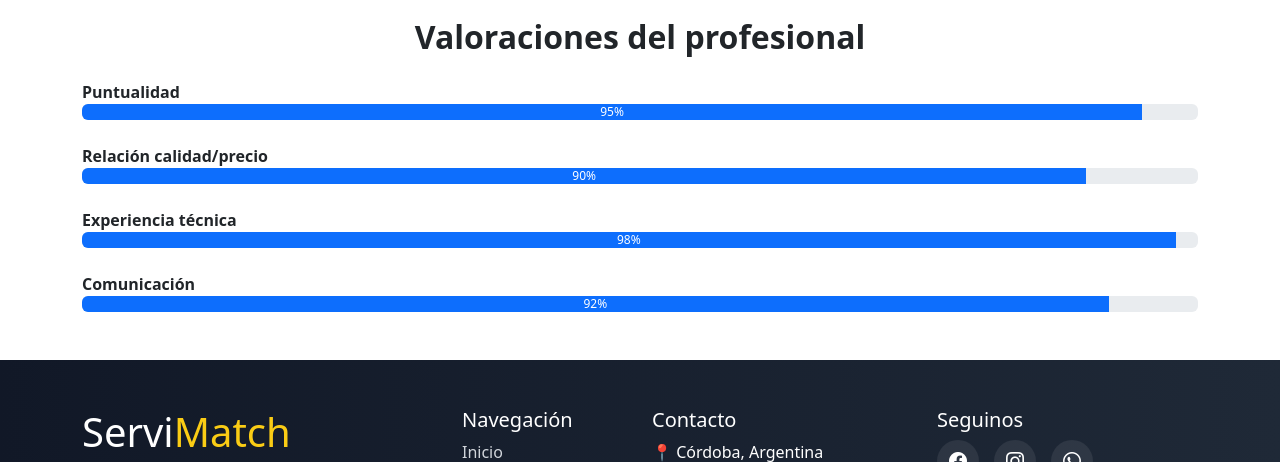
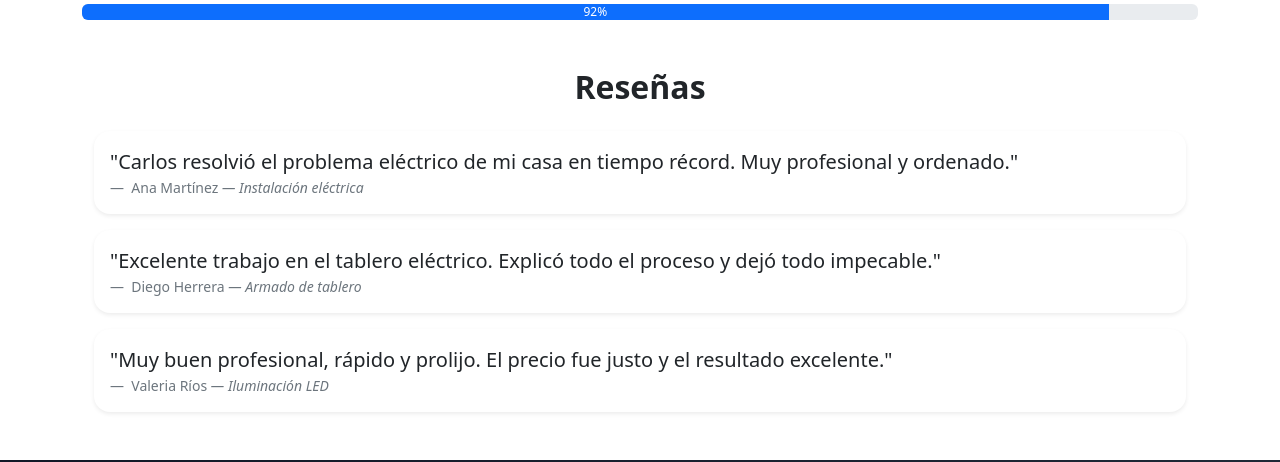
Before and after one commit to ISPC-2026-PROGRAMADOR-WEB-CodigoMaestro/ISPC-MODULO-PROGRAMDOR-WEB-CODIGO-MAESTRO-2026, an Angular app in the folder Frontend/app/: page /detalle-profesional/1 in a window 1280 px wide. Shown: the part 1775-2237 px from the top of the page. Built offline with nearby package versions, Linux system fonts and the light colour scheme.

Commit message:
Se agrego la seccion reseña y se modifico el carrusel en el componente de detalle-profesional

```diff
--- a/Frontend/app/src/app/pages/detalle-profesional/detalle-profesional.css
+++ b/Frontend/app/src/app/pages/detalle-profesional/detalle-profesional.css
@@ -6,3 +6,12 @@
   height: 600px;
   object-fit: contain;
 }
+
+.imagen-trabajo {
+  height: 650px;
+  width: 1200px;
+  display: flex;
+  justify-content: center;
+  align-items: center;
+  margin: 0 auto;
+}
--- a/Frontend/app/src/app/pages/detalle-profesional/detalle-profesional.html
+++ b/Frontend/app/src/app/pages/detalle-profesional/detalle-profesional.html
@@ -75,7 +75,7 @@
 
           <img
             [src]="trabajo.imagen"
-            class="d-block w-100 rounded"
+            class="d-block  rounded imagen-trabajo"
             [alt]="trabajo.titulo">
 
           <div class="carousel-caption d-none d-md-block">
@@ -169,4 +169,28 @@
 
   }
 
+<section class="container my-5">
+
+  <h2 class="fw-bold text-center mb-4">Reseñas</h2>
+
+  @for (resena of profesional.resenas; track resena.nombre) {
+
+    <div class="card border-0 shadow-sm rounded-4 mb-3">
+      <div class="card-body">
+        <figure class="mb-0">
+          <blockquote class="blockquote">
+            <p>
+              "{{ resena.comentario }}"
+            </p>
+          </blockquote>
+          <figcaption class="blockquote-footer mb-0">
+            {{ resena.nombre }}
+            <cite> — {{ resena.servicio }}</cite>
+          </figcaption>
+        </figure>
+      </div>
+    </div>
+
+  }
+
 </section>
--- a/Frontend/app/src/app/pages/detalle-profesional/detalle-profesional.ts
+++ b/Frontend/app/src/app/pages/detalle-profesional/detalle-profesional.ts
@@ -61,6 +61,24 @@ export class DetalleProfesional {
       criterio: 'Comunicación',
       porcentaje: 92
     }
+  ],
+
+  resenas: [
+    {
+      nombre: 'Ana Martínez',
+      comentario: 'Carlos resolvió el problema eléctrico de mi casa en tiempo récord. Muy profesional y ordenado.',
+      servicio: 'Instalación eléctrica'
+    },
+    {
+      nombre: 'Diego Herrera',
+      comentario: 'Excelente trabajo en el tablero eléctrico. Explicó todo el proceso y dejó todo impecable.',
+      servicio: 'Armado de tablero'
+    },
+    {
+      nombre: 'Valeria Ríos',
+      comentario: 'Muy buen profesional, rápido y prolijo. El precio fue justo y el resultado excelente.',
+      servicio: 'Iluminación LED'
+    }
   ]
 
     },
@@ -113,6 +131,24 @@ export class DetalleProfesional {
     {
       criterio: 'Comunicación',
       porcentaje: 98
+    }
+  ],
+
+    resenas: [
+    {
+      nombre: 'Laura García',
+      comentario: 'Excelente trabajo, muy prolijo y puntual. El mueble quedó exactamente como lo pedí.',
+      servicio: 'Carpintería a medida'
+    },
+    {
+      nombre: 'Martín Cabrera',
+      comentario: 'Nos hizo las puertas de toda la casa, quedaron perfectas. Muy recomendable.',
+      servicio: 'Reparación de puertas'
+    },
+    {
+      nombre: 'Paula Juárez',
+      comentario: 'Instaló el piso de madera en tiempo y forma. Muy atento y con buena comunicación.',
+      servicio: 'Pisos de madera'
     }
   ]
 
@@ -167,6 +203,24 @@ export class DetalleProfesional {
       criterio: 'Comunicación',
       porcentaje: 85
     }
+  ],
+
+    resenas: [
+    {
+      nombre: 'Roberto Sánchez',
+      comentario: 'Pintó toda la fachada en dos días. Terminaciones impecables y muy buen precio.',
+      servicio: 'Pintura de exteriores'
+    },
+    {
+      nombre: 'Gabriela Molina',
+      comentario: 'Pintó el living y los dormitorios, quedó hermoso. Muy limpio y ordenado mientras trabajaba.',
+      servicio: 'Pintura de interiores'
+    },
+    {
+      nombre: 'Tomás Aguirre',
+      comentario: 'Hizo una textura decorativa en el comedor que quedó espectacular. Muy creativo.',
+      servicio: 'Pintura decorativa'
+    }
   ]
 
     },
@@ -219,6 +273,24 @@ export class DetalleProfesional {
     {
       criterio: 'Comunicación',
       porcentaje: 92
+    }
+  ],
+
+    resenas: [
+    {
+      nombre: 'Marcelo Torres',
+      comentario: 'Llevé el auto con un problema que nadie había podido resolver y Javier lo solucionó el mismo día.',
+      servicio: 'Diagnóstico automotriz'
+    },
+    {
+      nombre: 'Cecilia Navarro',
+      comentario: 'Cambió los frenos del auto de manera rápida y segura. Precio muy razonable.',
+      servicio: 'Cambio de frenos'
+    },
+    {
+      nombre: 'Gustavo Peralta',
+      comentario: 'Hizo el service completo del auto, todo quedó en perfecto estado. Muy profesional.',
+      servicio: 'Service completo'
     }
   ]
 
@@ -273,6 +345,24 @@ export class DetalleProfesional {
       criterio: 'Comunicación',
       porcentaje: 98
     }
+  ],
+
+  resenas: [
+    {
+      nombre: 'Claudia Romero',
+      comentario: 'Fernando instaló el termotanque solar en pocas horas, todo quedó prolijo y explicó muy bien el mantenimiento.',
+      servicio: 'Termotanque solar'
+    },
+    {
+      nombre: 'Ignacio Flores',
+      comentario: 'Reparó una pérdida de agua que teníamos hace meses. Rápido, limpio y muy honesto con el presupuesto.',
+      servicio: 'Reparación de cañerías'
+    },
+    {
+      nombre: 'Miriam Ledesma',
+      comentario: 'Instaló el sanitario nuevo sin ningún problema. Buen trato y puntual.',
+      servicio: 'Instalación de sanitario'
+    }
   ]
 
     },
@@ -326,6 +416,24 @@ export class DetalleProfesional {
       criterio: 'Comunicación',
       porcentaje: 70
     }
+  ],
+
+    resenas: [
+    {
+      nombre: 'Sofía Villalba',
+      comentario: 'Instaló el aire acondicionado perfectamente y dejó todo limpio. Muy atento y puntual.',
+      servicio: 'Aire acondicionado'
+    },
+    {
+      nombre: 'Hernán Bustos',
+      comentario: 'Hizo el mantenimiento del sistema de refrigeración del local. Muy eficiente y profesional.',
+      servicio: 'Mantenimiento de refrigeración'
+    },
+    {
+      nombre: 'Natalia Giménez',
+      comentario: 'Reparó la calefacción justo antes del invierno. Rápido y con muy buen precio.',
+      servicio: 'Reparación de calefacción'
+    }
   ]
 
      }
```
